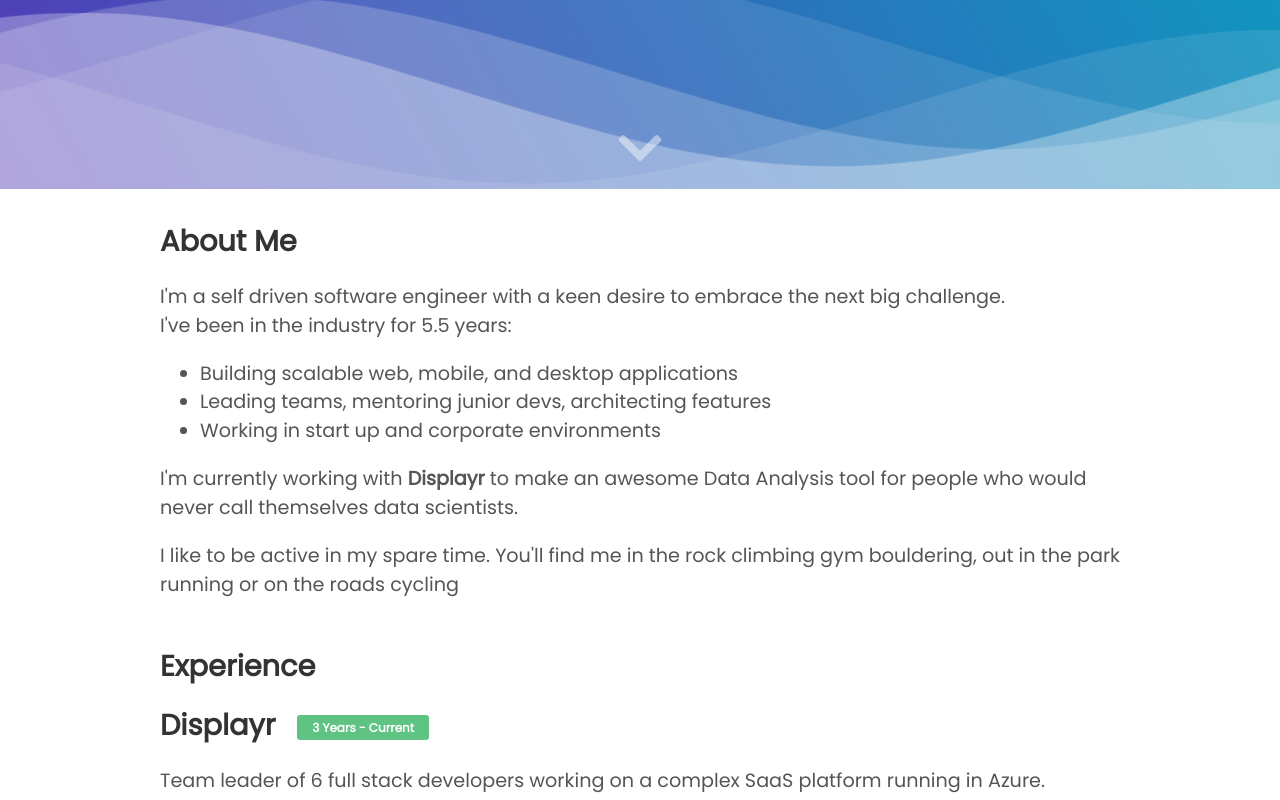
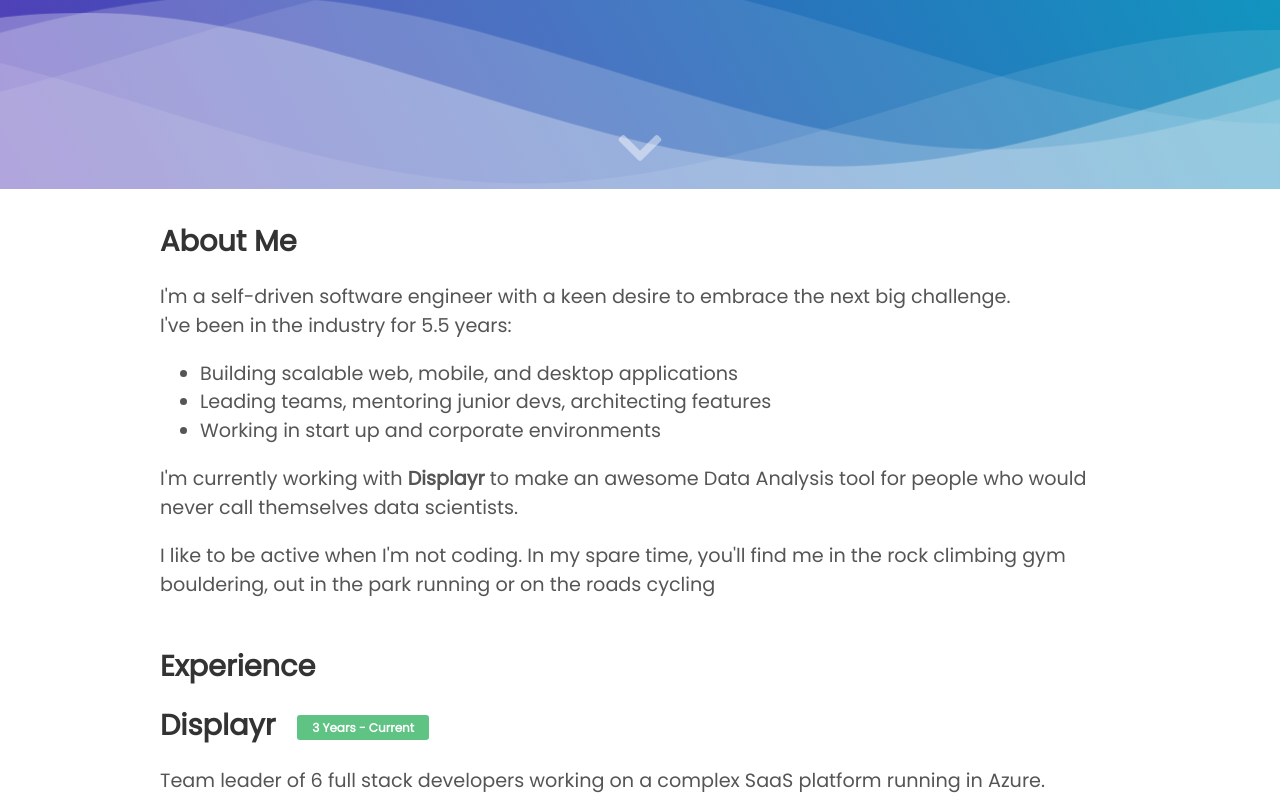
Before and after one commit to jeff-shen-dev/cv, a website built with webpack: page src/public/index.html in a window 1280 px wide. Shown: the part 611-1411 px from the top of the page. Built offline with nearby package versions, Linux system fonts and the light colour scheme.

Commit message:
text edits

```diff
--- a/src/public/index.html
+++ b/src/public/index.html
@@ -42,7 +42,7 @@
     <section id="about">
       <div class="user-details">
         <h1>About Me</h1>
-        <p>I'm a self driven software engineer with a keen desire to embrace the next big challenge. <br>
+        <p>I'm a self-driven software engineer with a keen desire to embrace the next big challenge. <br>
           I've been in the industry for 5.5 years:
           <ul>
             <li>Building scalable web, mobile, and desktop applications</li>
@@ -53,7 +53,7 @@
         <p></p>
         <p>I'm currently working with <b>Displayr</b> to make an awesome Data Analysis tool for people who would never call themselves data scientists.</p>
 
-        <p>I like to be active in my spare time. You'll find me in the rock climbing gym bouldering, out in the park running or on the roads cycling</p>
+        <p>I like to be active when I'm not coding. In my spare time, you'll find me in the rock climbing gym bouldering, out in the park running or on the roads cycling</p>
       </div>
       <h1>Experience</h1>
       <div class="cv-item">
```
